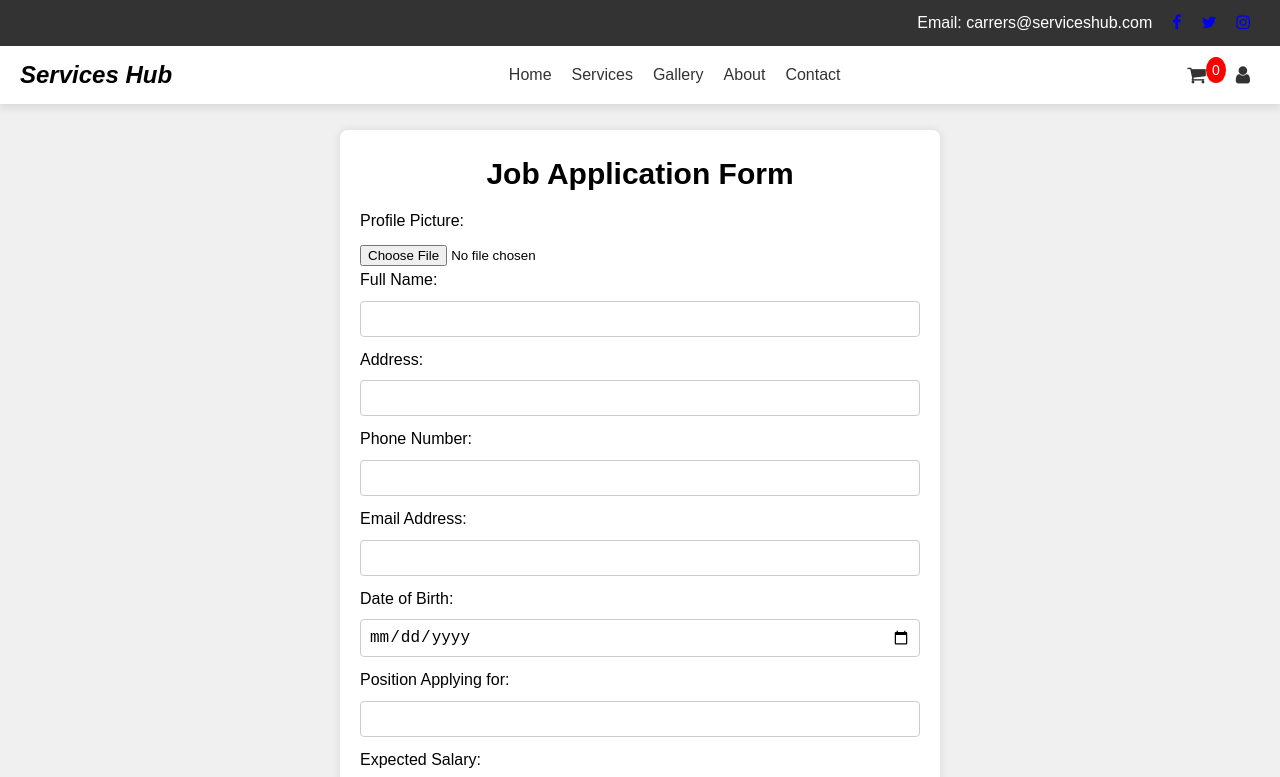
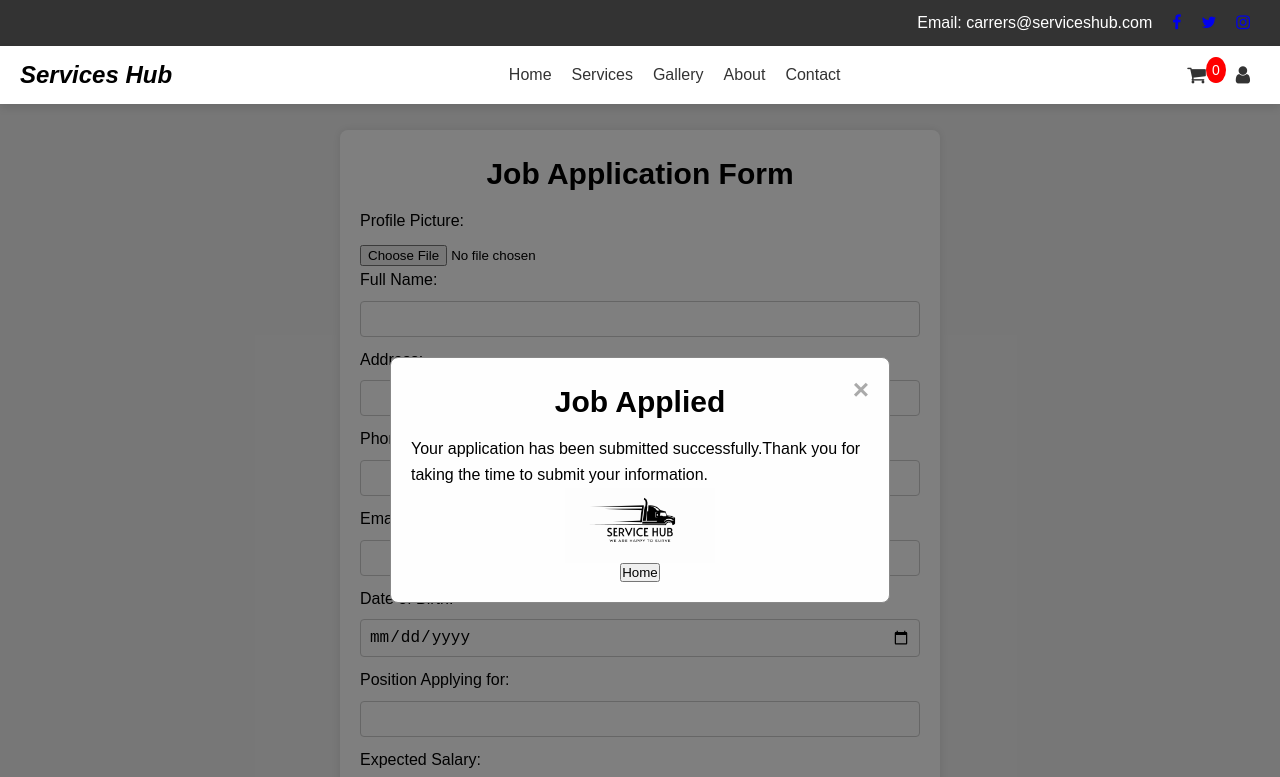
Before and after one commit to kkabdull247/ServiceHub, a plain HTML site: page career.html in a window 1280 px wide. Shown: the top 777 px of the page. Drawn offline with nearby package versions, Linux system fonts and the light colour scheme.

Commit message:
Update career.html

```diff
--- a/career.html
+++ b/career.html
@@ -70,7 +70,7 @@
         }
 
         .modal {
-            display: none !important;
+            display: none;
             position: fixed;
             z-index: 1;
             left: 0;
```
